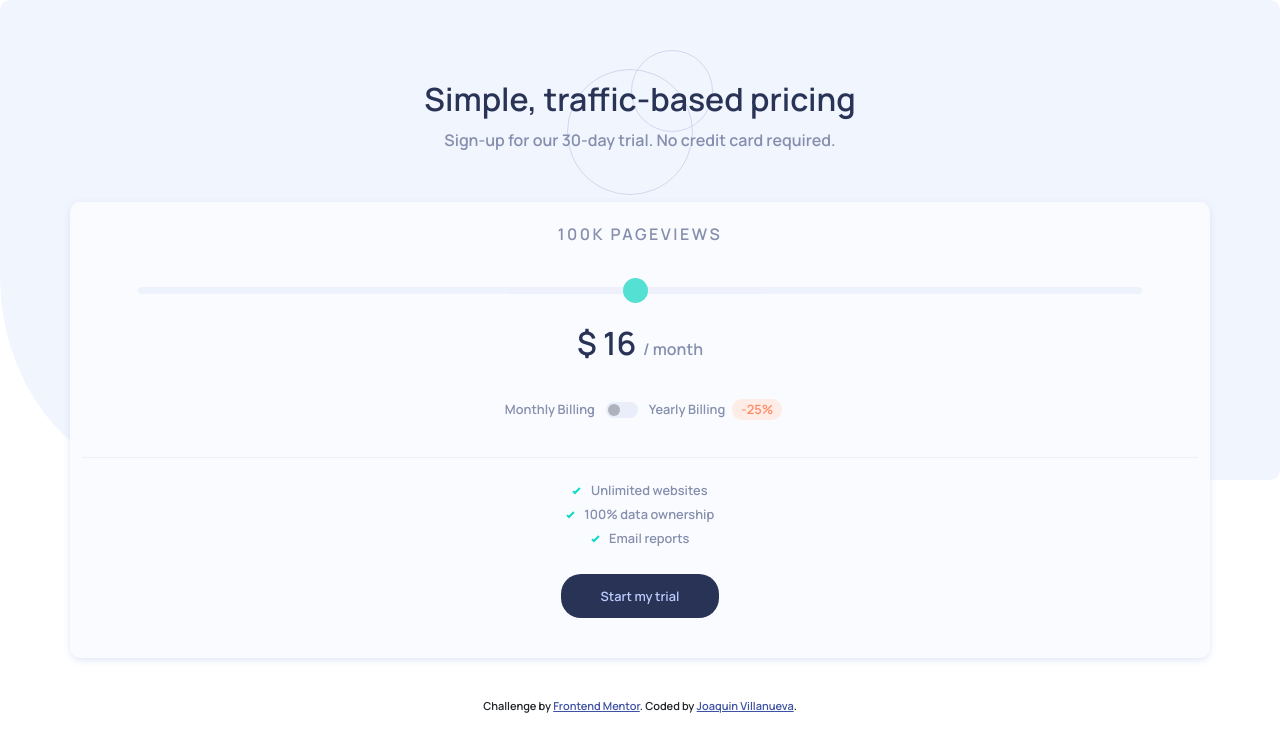
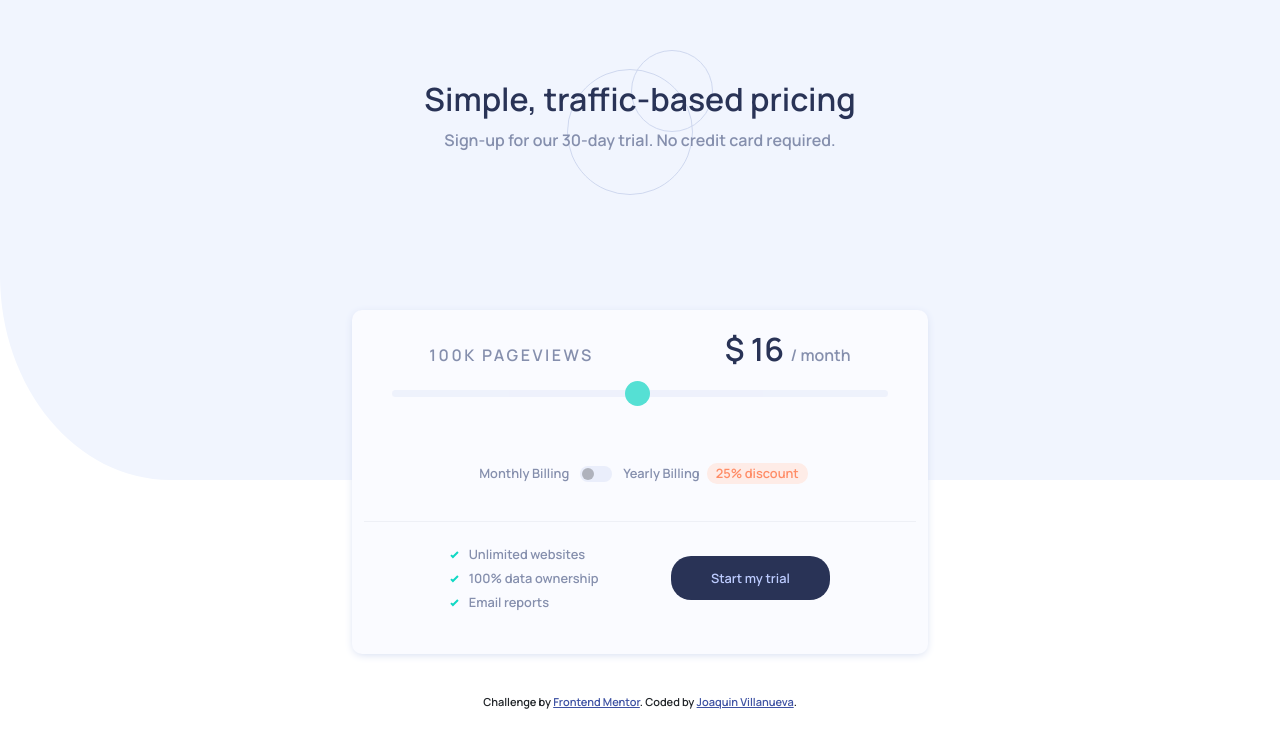
Before and after one commit to JoaquinVF/interactive-pricing-component-main, a plain HTML site: page index.html in a window 1280 px wide. Drawn offline with nearby package versions, Linux system fonts and the light colour scheme.

Commit message:
responsive finish

```diff
--- a/index.html
+++ b/index.html
@@ -28,6 +28,7 @@
     </div>
     <div class="container">
       <div class="price-box">
+        <div class="grid">
           <p class="pageviews">
           <span id="pageviews">100K</span> Pageviews
           </p>
@@ -37,6 +38,8 @@
           <h2>
             $ <span id="price">16</span> <span class="month">/ month</span>
           </h2>
+        </div>
+
         <div class="monthly-container">
           <p class="monthly">
             Monthly Billing
@@ -45,26 +48,35 @@
             <input class="form-check-input" type="checkbox" id="flexSwitchCheckDefault">
           </div>
           <p class="monthly"> Yearly Billing </p>
-          <span class="porcent">-25%</span>
+          <span class="porcent lw">-25%</span>
+          <span class="porcent bw">25% discount</span>
+        </div>
 
       </div>
+      <div class="benefit">
+        <div>
+          <h7>
+            <img src="./images/icon-check.svg"> Unlimited websites
+          </h7>
+          <h7>
+            <img src="./images/icon-check.svg"> 100% data ownership
+          </h7>
+          <h7>
+            <img src="./images/icon-check.svg"> Email reports
+          </h7>
         </div>
-      <div class="benefit">
-        <img src="./images/icon-check.svg"> Unlimited websites
-        <br>
-        <img src="./images/icon-check.svg"> 100% data ownership
-        <br>
-        <img src="./images/icon-check.svg"> Email reports
         <br>
         <br>
+        <div>
           <button>Start my trial</button>
+        </div>
       </div>
     </div>
   </main>
 
   <div class="attribution">
     Challenge by <a href="https://www.frontendmentor.io?ref=challenge" target="_blank">Frontend Mentor</a>.
-    Coded by <a href="#">Joaquin Villanueva</a>.
+    Coded by <a href="https://joaquinvillanueva-portfolio.netlify.app/">Joaquin Villanueva</a>.
   </div>
   <script src="https://cdn.jsdelivr.net/npm/bootstrap@5.0.1/dist/js/bootstrap.bundle.min.js"
     integrity="sha384-gtEjrD/SeCtmISkJkNUaaKMoLD0//ElJ19smozuHV6z3Iehds+3Ulb9Bn9Plx0x4"
--- a/script.js
+++ b/script.js
@@ -26,10 +26,6 @@ function discountF(){
    }
 }
 
-function sayHello(){
-   console.log("Hola mundo")
-}
-
 range.addEventListener('change', (e) =>{
    changePrice();
    discountF();
--- a/style.css
+++ b/style.css
@@ -22,7 +22,6 @@ main{
     z-index: -2;
     width: 100vw;
     height: 60vh;
-    border-radius: 10px;
 }
 .circles{
     position: absolute;
@@ -141,6 +140,9 @@ h4{
   padding: 1px 9px;
   font-size: 0.8rem !important;
 }
+.bw{
+  display: none;
+}
 .benefit{
   font-size: 0.8rem;
   padding: 20px 50px;
@@ -151,7 +153,14 @@ h4{
 .benefit img{
   margin-right: 7px;
 }
+.benefit div{
+  display: flex;
+  flex-direction: column;
+  justify-content: center;
+  align-items: center;
+}
 button{
+  max-width: 300px;
   padding: 10px 40px;
   border-radius: 20px !important;
   border: 0;
@@ -165,3 +174,49 @@ button{
 .attribution a {
      color: hsl(228, 45%, 44%);
 }
+
+@media screen and (min-width: 1024px) {
+  .container{
+    width: 45vw !important;
+  }
+  h4{
+    margin-bottom: 158px !important;
+  }
+  .grid{
+    display: grid;
+    align-items: center;
+  }
+  .benefit{
+    display: flex;
+    justify-content: space-evenly;
+    text-align: start;
+  }
+  .grid .pageviews{
+    grid-row: 1/2;
+    margin-bottom: 0;
+  }
+  .grid h2{
+    grid-row: 1/2;
+  }
+  .grid .slidecontainer{
+    grid-column: 1/3;
+  }
+  .benefit div{
+    display: flex;
+    flex-direction: column;
+    justify-content: center;
+    align-items: flex-start;
+  }
+  .benefit img{
+    width: 9px;
+  }
+  .lw{
+    display: none;
+  }
+  .bw{
+    display: block;
+  }
+  button{
+    max-height: 50px;
+  }
+}
```
Lines whose indentation alone changed are shown as unchanged.
